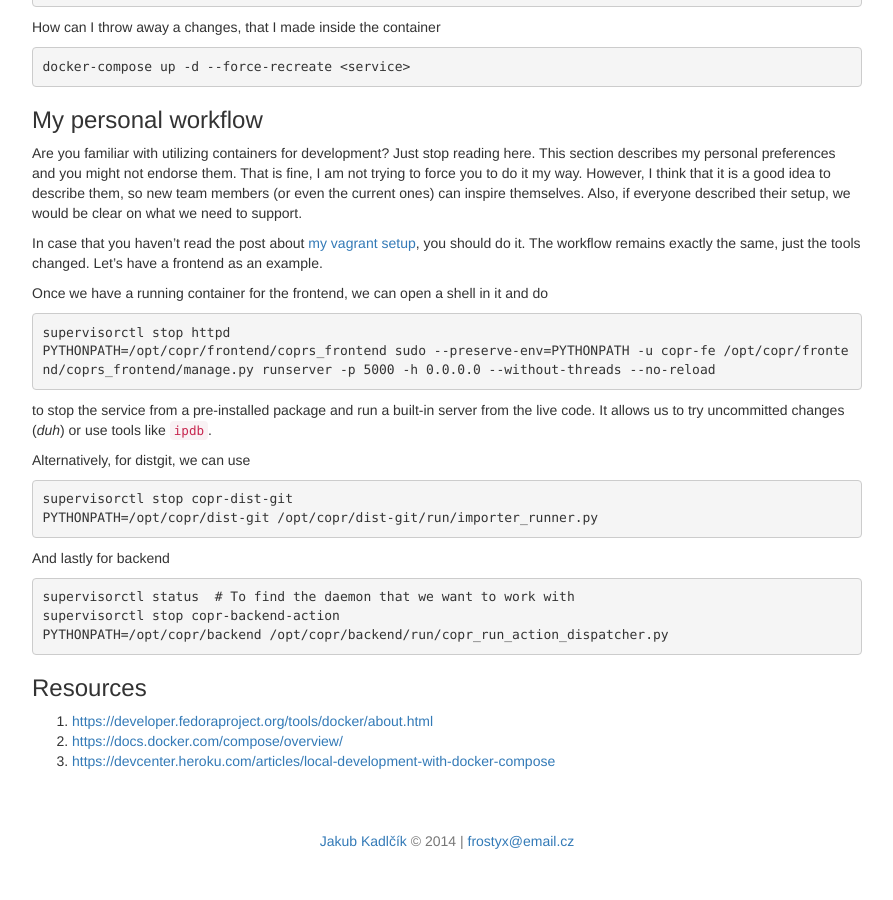
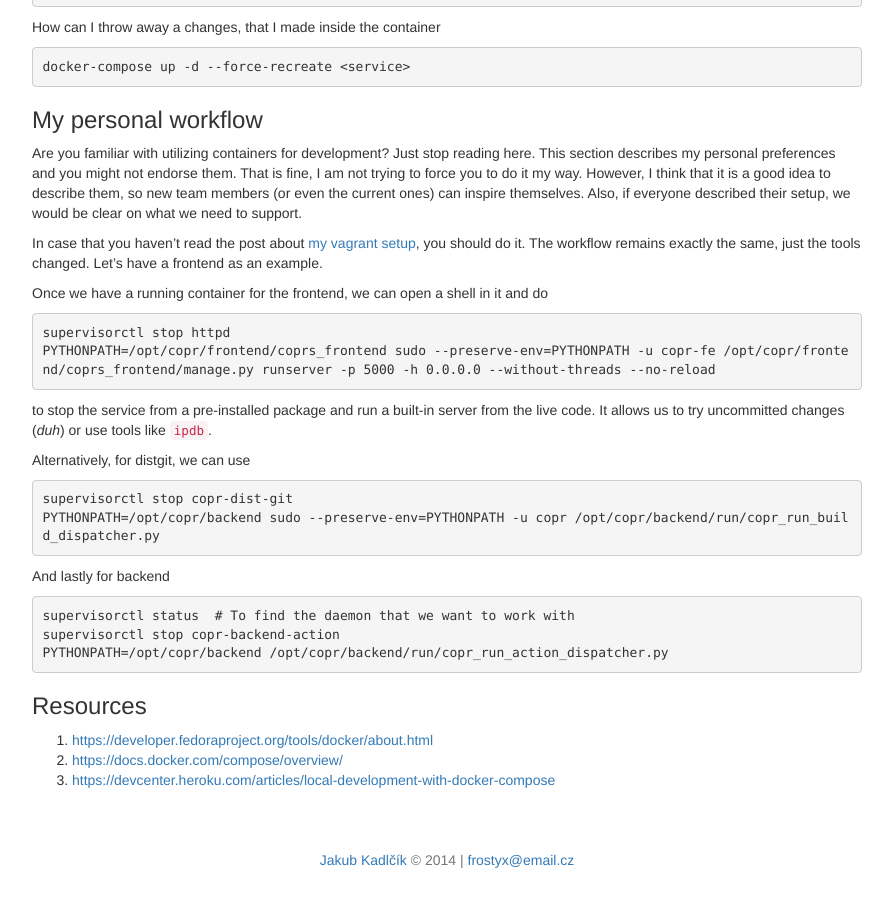
Before and after one commit to FrostyX/frostyx.github.io, a Jekyll site: the page built from _posts/2017-10-17-copr-stack-dockerized.md, in a window 1280 px wide and 900 px high, scrolled down 1182 px. Shown: the whole window, without its empty margins (193-1086 px from the left). Built offline with Jekyll 4.4.1, drawn with Linux system fonts in a browser that asks for light colours; nearby versions of some CDN libraries; comment, search, counter and statistics services are not loaded.

Commit message:
Run backend daemons as non-root

```diff
--- a/_posts/2017-10-17-copr-stack-dockerized.md
+++ b/_posts/2017-10-17-copr-stack-dockerized.md
@@ -76,7 +76,7 @@ to stop the service from a pre-installed package and run a built-in server from
 Alternatively, for distgit, we can use
 
     supervisorctl stop copr-dist-git
-    PYTHONPATH=/opt/copr/dist-git /opt/copr/dist-git/run/importer_runner.py
+    PYTHONPATH=/opt/copr/backend sudo --preserve-env=PYTHONPATH -u copr /opt/copr/backend/run/copr_run_build_dispatcher.py
 
 And lastly for backend
 
```
